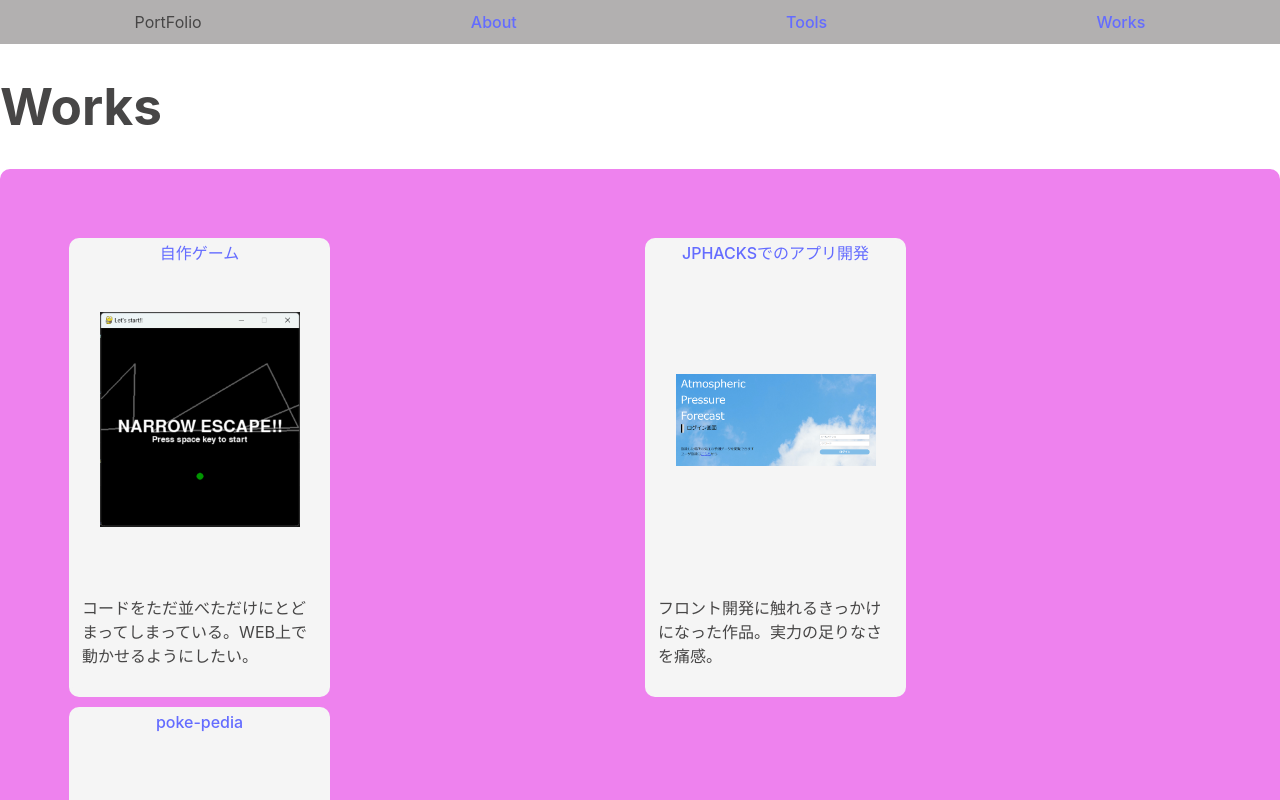
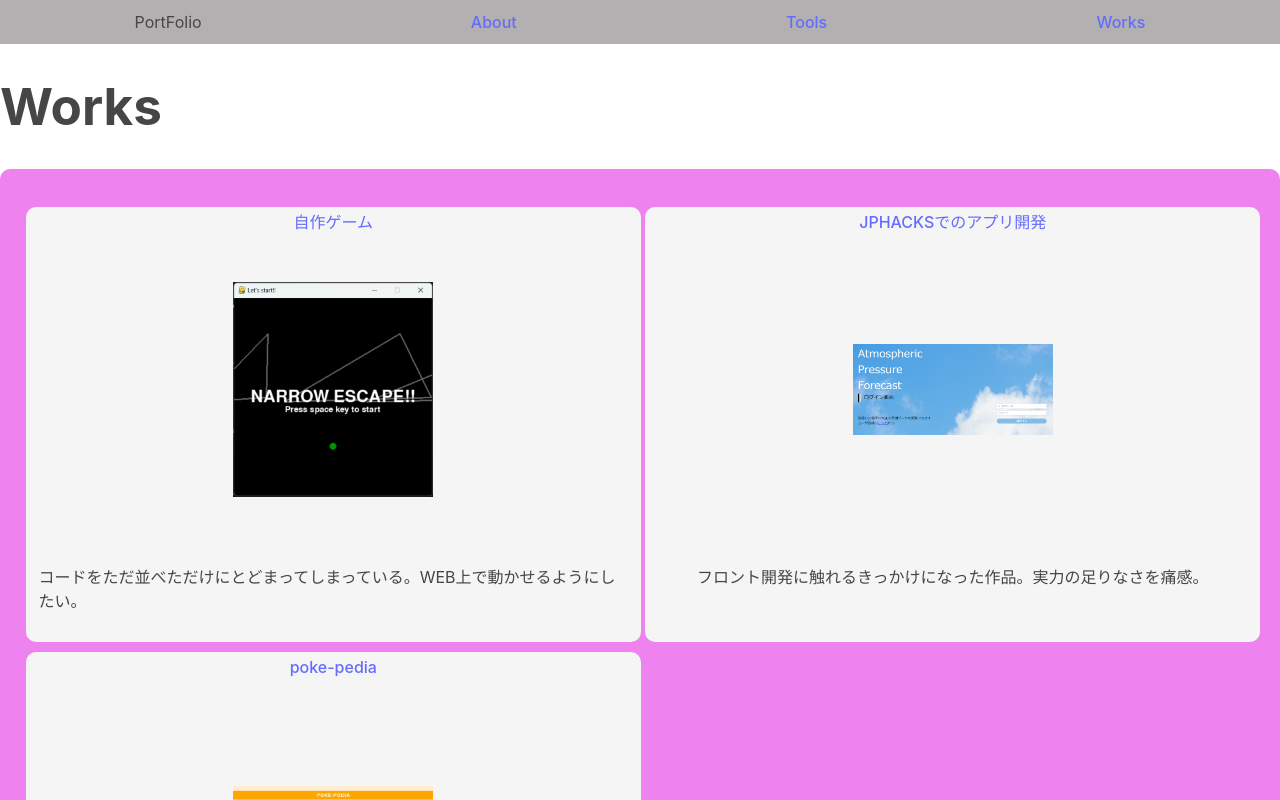
Before and after one commit to FujiiAmon/port-folio, a React (Vite) app: page /works in a window 1280 px wide. Shown: the top 800 px of the page. Built offline with nearby package versions, Linux system fonts and the light colour scheme.

Commit message:
レイアウト修正 gridにgapを追加

```diff
--- a/src/components/ToolCard.jsx
+++ b/src/components/ToolCard.jsx
@@ -4,15 +4,15 @@ export const ToolCard = (props) => {
         <>
             <div
                 style={{
-                    width: "170px",
+                    width: "100%",
                     display: "flex",
                     alignItems: "center",
                     flexDirection: "column",
+                    margin: "0",
+                    padding: "0",
                     border: "solid",
                     borderColor: "whitesmoke",
                     borderRadius: "10px",
-                    margin: "5px",
-                    paddingBottom: "0px",
                 }}
             >
                 <div
--- a/src/components/WorkCard.jsx
+++ b/src/components/WorkCard.jsx
@@ -7,15 +7,19 @@ export const WorkCard = (props) => {
                     display: "flex",
                     flexDirection: "column",
                     alignItems: "center",
-          margin: "5px",
+                    margin: "0",
+                    padding: "0",
                     border: "solid",
                     borderRadius: "10px",
                     borderColor: "whitesmoke",
                     backgroundColor: "whitesmoke",
-          width: "255px",
+                    width: "100%",
                 }}
             >
-        <a href={link || "javascript:void(0)"} style={{ paddingBottom: "5px" }}>
+                <a
+                    href={link || "javascript:void(0)"}
+                    style={{ paddingBottom: "5px" }}
+                >
                     {text}
                 </a>
                 <img
--- a/src/pages/Tools.jsx
+++ b/src/pages/Tools.jsx
@@ -86,6 +86,7 @@ export const Tools = () => {
 const SGrid = styled.div`
     background-color: aquamarine;
     display: grid;
+    gap: 15px;
     padding: 5%;
     grid-template-columns: 1fr 1fr 1fr;
     border-radius: 10px;
--- a/src/pages/Works.jsx
+++ b/src/pages/Works.jsx
@@ -54,7 +54,8 @@ export const Works = () => {
 const SGrid = styled.div`
     background-color: violet;
     display: grid;
-    padding: 5%;
+    padding: 3% 2%;
+    gap: 10px;
     grid-template-columns: 1fr 1fr;
     border-radius: 10px;
 `;
```
Lines whose indentation alone changed are shown as unchanged.
